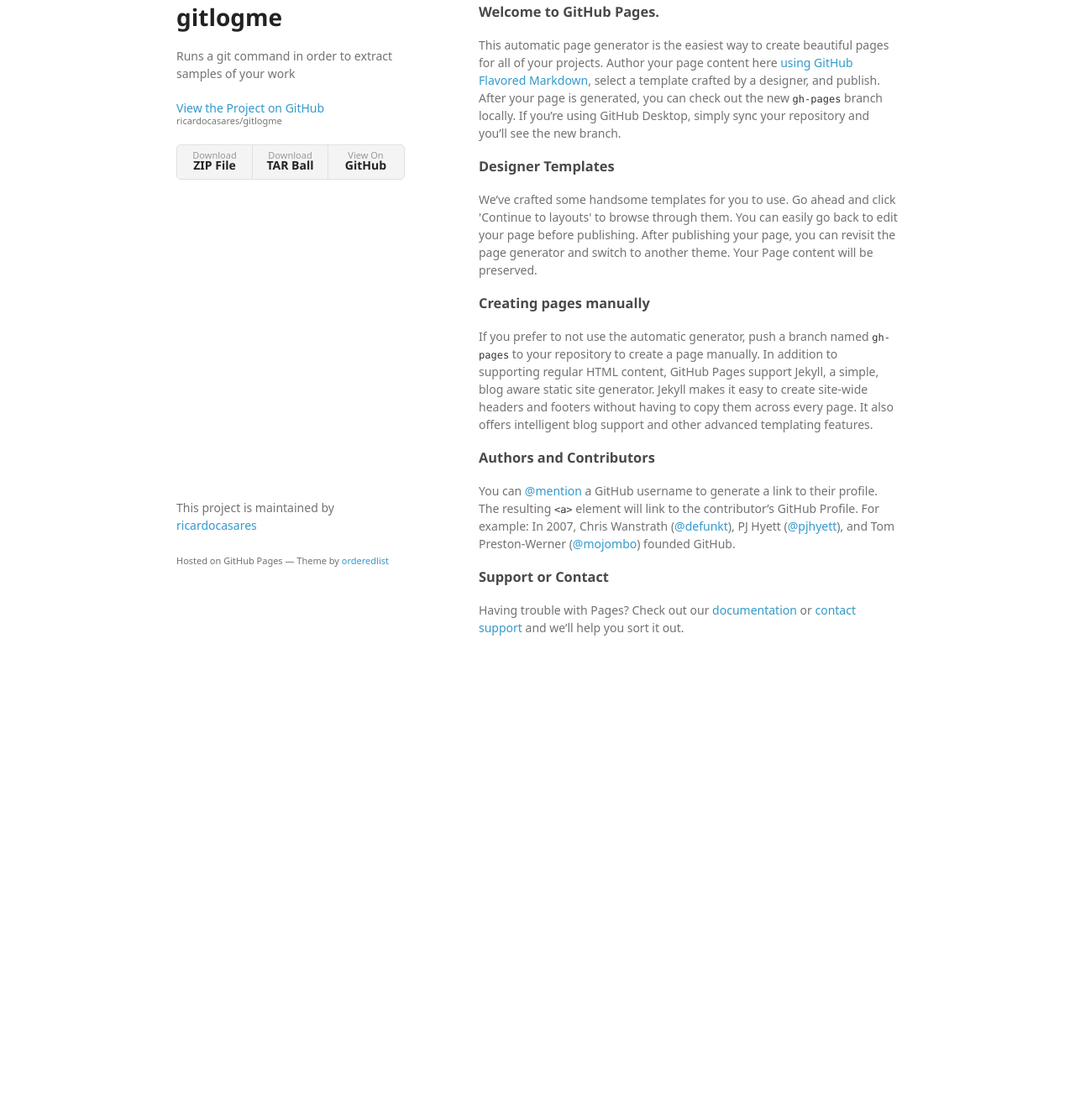
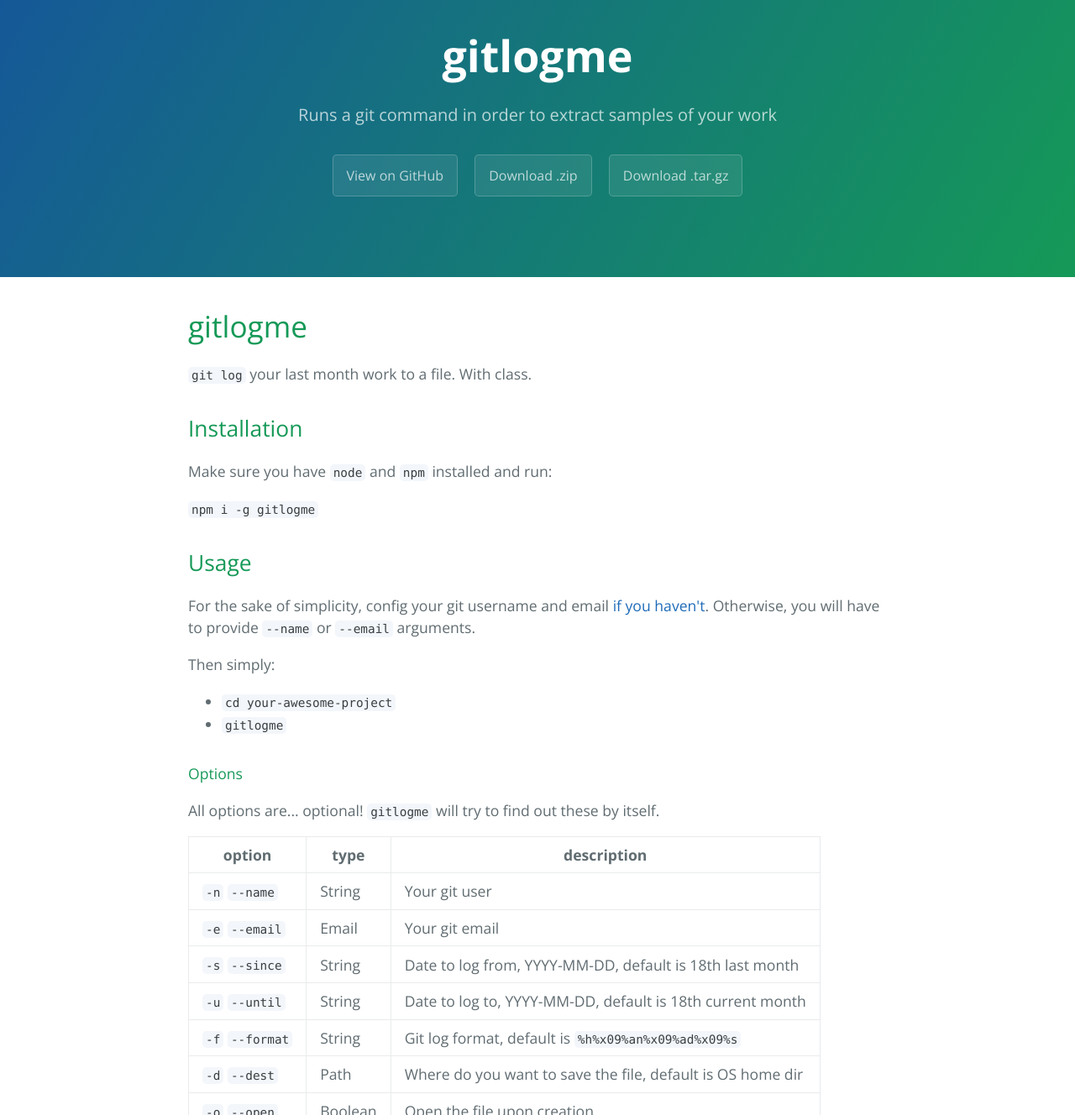
Before and after one commit to ricardocasares/gitlogme, a plain HTML site: page index.html in a window 1280 px wide. Shown: the part 53-1381 px from the top of the page at 84% size. Before the commit the page ends 881 px from the top, so only its background shows below. Drawn offline with nearby package versions, Linux system fonts and the light colour scheme; a web font is replaced by a local one.

```diff
--- a/index.html
+++ b/index.html
@@ -1,64 +1,146 @@
-<!doctype html>
-<html>
+<!DOCTYPE html>
+<html lang="en-us">
   <head>
-    <meta charset="utf-8">
-    <meta http-equiv="X-UA-Compatible" content="chrome=1">
+    <meta charset="UTF-8">
     <title>gitlogme by ricardocasares</title>
-
-    <link rel="stylesheet" href="stylesheets/styles.css">
-    <link rel="stylesheet" href="stylesheets/github-light.css">
-    <meta name="viewport" content="width=device-width">
-    <!--[if lt IE 9]>
-    <script src="//html5shiv.googlecode.com/svn/trunk/html5.js"></script>
-    <![endif]-->
+    <meta name="viewport" content="width=device-width, initial-scale=1">
+    <link rel="stylesheet" type="text/css" href="stylesheets/normalize.css" media="screen">
+    <link href='https://fonts.googleapis.com/css?family=Open+Sans:400,700' rel='stylesheet' type='text/css'>
+    <link rel="stylesheet" type="text/css" href="stylesheets/stylesheet.css" media="screen">
+    <link rel="stylesheet" type="text/css" href="stylesheets/github-light.css" media="screen">
   </head>
   <body>
-    <div class="wrapper">
-      <header>
-        <h1>gitlogme</h1>
-        <p>Runs a git command in order to extract samples of your work</p>
+    <section class="page-header">
+      <h1 class="project-name">gitlogme</h1>
+      <h2 class="project-tagline">Runs a git command in order to extract samples of your work</h2>
+      <a href="https://github.com/ricardocasares/gitlogme" class="btn">View on GitHub</a>
+      <a href="https://github.com/ricardocasares/gitlogme/zipball/master" class="btn">Download .zip</a>
+      <a href="https://github.com/ricardocasares/gitlogme/tarball/master" class="btn">Download .tar.gz</a>
+    </section>
 
-        <p class="view"><a href="https://github.com/ricardocasares/gitlogme">View the Project on GitHub <small>ricardocasares/gitlogme</small></a></p>
+    <section class="main-content">
+      <h1>
+<a id="gitlogme" class="anchor" href="#gitlogme" aria-hidden="true"><span aria-hidden="true" class="octicon octicon-link"></span></a>gitlogme</h1>
 
+<p><code>git log</code> your last month work to a file. With class.</p>
 
-        <ul>
-          <li><a href="https://github.com/ricardocasares/gitlogme/zipball/master">Download <strong>ZIP File</strong></a></li>
-          <li><a href="https://github.com/ricardocasares/gitlogme/tarball/master">Download <strong>TAR Ball</strong></a></li>
-          <li><a href="https://github.com/ricardocasares/gitlogme">View On <strong>GitHub</strong></a></li>
-        </ul>
-      </header>
-      <section>
-        <h3>
-<a id="welcome-to-github-pages" class="anchor" href="#welcome-to-github-pages" aria-hidden="true"><span aria-hidden="true" class="octicon octicon-link"></span></a>Welcome to GitHub Pages.</h3>
+<h2>
+<a id="installation" class="anchor" href="#installation" aria-hidden="true"><span aria-hidden="true" class="octicon octicon-link"></span></a>Installation</h2>
 
-<p>This automatic page generator is the easiest way to create beautiful pages for all of your projects. Author your page content here <a href="https://guides.github.com/features/mastering-markdown/">using GitHub Flavored Markdown</a>, select a template crafted by a designer, and publish. After your page is generated, you can check out the new <code>gh-pages</code> branch locally. If you’re using GitHub Desktop, simply sync your repository and you’ll see the new branch.</p>
+<p>Make sure you have <code>node</code> and <code>npm</code> installed and run:</p>
 
-<h3>
-<a id="designer-templates" class="anchor" href="#designer-templates" aria-hidden="true"><span aria-hidden="true" class="octicon octicon-link"></span></a>Designer Templates</h3>
+<p><code>npm i -g gitlogme</code></p>
 
-<p>We’ve crafted some handsome templates for you to use. Go ahead and click 'Continue to layouts' to browse through them. You can easily go back to edit your page before publishing. After publishing your page, you can revisit the page generator and switch to another theme. Your Page content will be preserved.</p>
+<h2>
+<a id="usage" class="anchor" href="#usage" aria-hidden="true"><span aria-hidden="true" class="octicon octicon-link"></span></a>Usage</h2>
 
-<h3>
-<a id="creating-pages-manually" class="anchor" href="#creating-pages-manually" aria-hidden="true"><span aria-hidden="true" class="octicon octicon-link"></span></a>Creating pages manually</h3>
+<p>For the sake of simplicity, config your git username and email <a href="https://git-scm.com/book/en/v2/Getting-Started-First-Time-Git-Setup">if you haven't</a>. Otherwise, you will have to provide <code>--name</code> or <code>--email</code> arguments.</p>
 
-<p>If you prefer to not use the automatic generator, push a branch named <code>gh-pages</code> to your repository to create a page manually. In addition to supporting regular HTML content, GitHub Pages support Jekyll, a simple, blog aware static site generator. Jekyll makes it easy to create site-wide headers and footers without having to copy them across every page. It also offers intelligent blog support and other advanced templating features.</p>
+<p>Then simply:</p>
 
-<h3>
-<a id="authors-and-contributors" class="anchor" href="#authors-and-contributors" aria-hidden="true"><span aria-hidden="true" class="octicon octicon-link"></span></a>Authors and Contributors</h3>
+<ul>
+<li><code>cd your-awesome-project</code></li>
+<li><code>gitlogme</code></li>
+</ul>
 
-<p>You can <a href="https://help.github.com/articles/basic-writing-and-formatting-syntax/#mentioning-users-and-teams" class="user-mention">@mention</a> a GitHub username to generate a link to their profile. The resulting <code>&lt;a&gt;</code> element will link to the contributor’s GitHub Profile. For example: In 2007, Chris Wanstrath (<a href="https://github.com/defunkt" class="user-mention">@defunkt</a>), PJ Hyett (<a href="https://github.com/pjhyett" class="user-mention">@pjhyett</a>), and Tom Preston-Werner (<a href="https://github.com/mojombo" class="user-mention">@mojombo</a>) founded GitHub.</p>
+<h4>
+<a id="options" class="anchor" href="#options" aria-hidden="true"><span aria-hidden="true" class="octicon octicon-link"></span></a>Options</h4>
 
-<h3>
-<a id="support-or-contact" class="anchor" href="#support-or-contact" aria-hidden="true"><span aria-hidden="true" class="octicon octicon-link"></span></a>Support or Contact</h3>
+<p>All options are... optional! <code>gitlogme</code> will try to find out these by itself.</p>
 
-<p>Having trouble with Pages? Check out our <a href="https://help.github.com/pages">documentation</a> or <a href="https://github.com/contact">contact support</a> and we’ll help you sort it out.</p>
-      </section>
-      <footer>
-        <p>This project is maintained by <a href="https://github.com/ricardocasares">ricardocasares</a></p>
-        <p><small>Hosted on GitHub Pages &mdash; Theme by <a href="https://github.com/orderedlist">orderedlist</a></small></p>
+<table>
+<thead>
+<tr>
+<th>option</th>
+<th>type</th>
+<th>description</th>
+</tr>
+</thead>
+<tbody>
+<tr>
+<td>
+<code>-n</code> <code>--name</code>
+</td>
+<td>String</td>
+<td>Your git user</td>
+</tr>
+<tr>
+<td>
+<code>-e</code> <code>--email</code>
+</td>
+<td>Email</td>
+<td>Your git email</td>
+</tr>
+<tr>
+<td>
+<code>-s</code> <code>--since</code>
+</td>
+<td>String</td>
+<td>Date to log from, YYYY-MM-DD, default is 18th last month</td>
+</tr>
+<tr>
+<td>
+<code>-u</code> <code>--until</code>
+</td>
+<td>String</td>
+<td>Date to log to, YYYY-MM-DD, default is 18th current month</td>
+</tr>
+<tr>
+<td>
+<code>-f</code> <code>--format</code>
+</td>
+<td>String</td>
+<td>Git log format, default is <code>%h%x09%an%x09%ad%x09%s</code>
+</td>
+</tr>
+<tr>
+<td>
+<code>-d</code> <code>--dest</code>
+</td>
+<td>Path</td>
+<td>Where do you want to save the file, default is OS home dir</td>
+</tr>
+<tr>
+<td>
+<code>-o</code> <code>--open</code>
+</td>
+<td>Boolean</td>
+<td>Open the file upon creation</td>
+</tr>
+<tr>
+<td>
+<code>-h</code> <code>--help</code>
+</td>
+<td>Boolean</td>
+<td>Displays help menu</td>
+</tr>
+</tbody>
+</table>
+
+<h4>
+<a id="examples" class="anchor" href="#examples" aria-hidden="true"><span aria-hidden="true" class="octicon octicon-link"></span></a>Examples</h4>
+
+<p>So let's say you'd like to generate a log file with all your commits since 2014</p>
+
+<p><code>gitlogme --since 2014</code></p>
+
+<p>Or maybe you want to see your workmate's log</p>
+
+<p><code>gitlogme --name Joe --since 2014</code></p>
+
+<h2>
+<a id="contribute" class="anchor" href="#contribute" aria-hidden="true"><span aria-hidden="true" class="octicon octicon-link"></span></a>Contribute</h2>
+
+<p>Feel free to fill an issue or send a pull-request.</p>
+
+      <footer class="site-footer">
+        <span class="site-footer-owner"><a href="https://github.com/ricardocasares/gitlogme">gitlogme</a> is maintained by <a href="https://github.com/ricardocasares">ricardocasares</a>.</span>
+
+        <span class="site-footer-credits">This page was generated by <a href="https://pages.github.com">GitHub Pages</a> using the <a href="https://github.com/jasonlong/cayman-theme">Cayman theme</a> by <a href="https://twitter.com/jasonlong">Jason Long</a>.</span>
       </footer>
-    </div>
-    <script src="javascripts/scale.fix.js"></script>
+
+    </section>
+
 
   </body>
 </html>
```
Also changed, not shown: params.json (+1 -1 lines).
